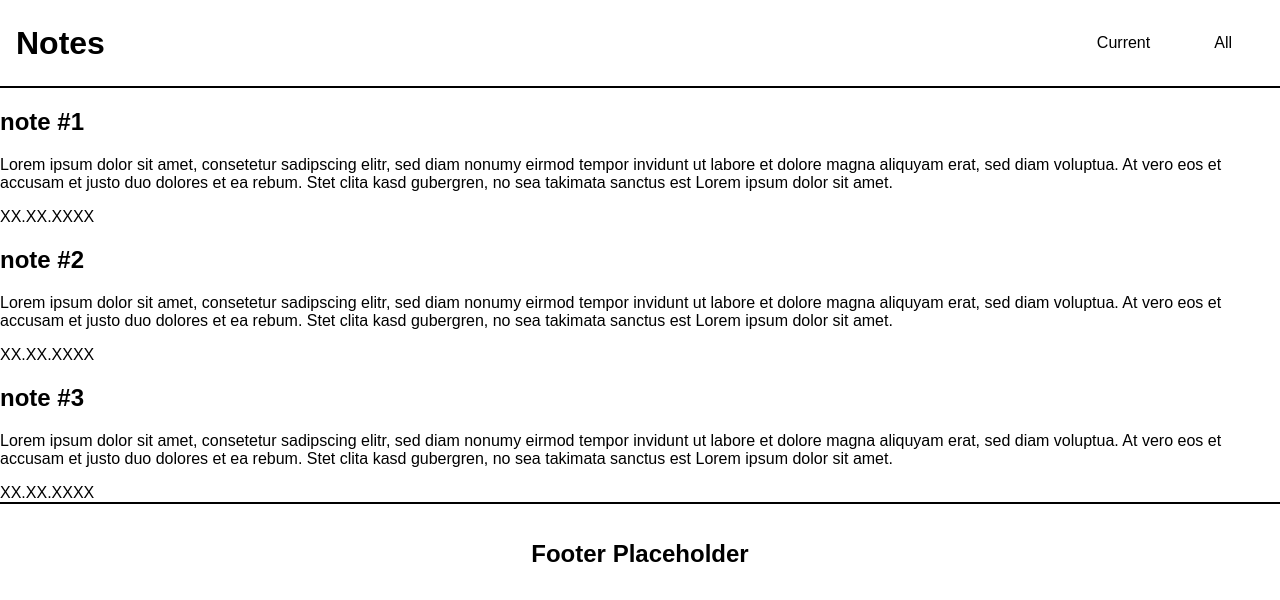
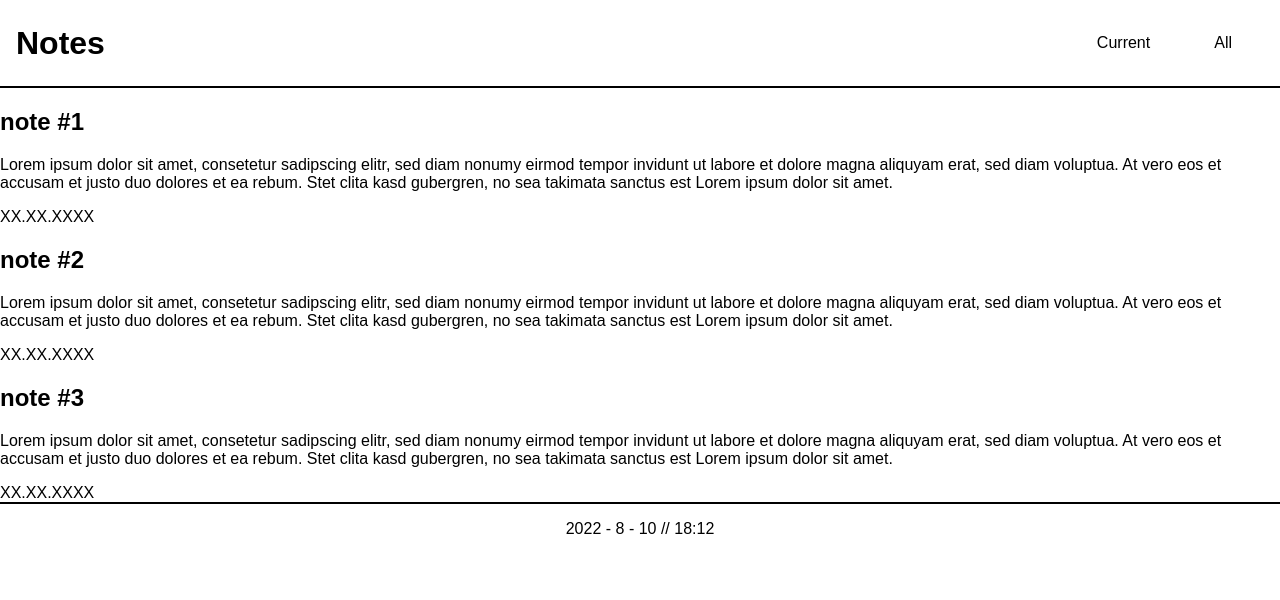
Before and after one commit to yannhn/notes, a React (Create React App) app: page / in a window 1280 px wide. Shown: the top 600 px of the page. Built offline with nearby package versions, Linux system fonts and the light colour scheme.

Commit message:
add time and date

```diff
--- a/src/components/UI/CurrentDate/CurrentDate.js
+++ b/src/components/UI/CurrentDate/CurrentDate.js
@@ -0,0 +1,21 @@
+export default function CurrentDate() {
+  const today = new Date();
+
+  const year = today.getFullYear();
+  const month = today.getMonth() + 1;
+  const day = today.getDate();
+
+  const hours = today.getHours();
+  const minutes = today.getMinutes();
+
+  const fullDate = `${year} - ${month} - ${day}`;
+  const fullTime = `${hours}:${minutes}`;
+
+  return (
+    <>
+      <span>
+        {fullDate} // {fullTime}
+      </span>
+    </>
+  );
+}
--- a/src/components/UI/Footer/Footer.js
+++ b/src/components/UI/Footer/Footer.js
@@ -1,9 +1,10 @@
+import CurrentDate from "../CurrentDate/CurrentDate";
 import { StyledFooter } from "./Styled";
 
 export default function Footer() {
   return (
     <StyledFooter>
-      <h2>Footer Placeholder</h2>
+      <CurrentDate />
     </StyledFooter>
   );
 }
--- a/src/components/UI/Header/Styled.js
+++ b/src/components/UI/Header/Styled.js
@@ -22,7 +22,7 @@ export const StyledListItem = styled.li`
 export const StyledListAnchor = styled.a`
   text-decoration: none;
   color: #000;
-  transition: all 0.3s ease 0s;
+  transition: 0.2s ease;
 
   &:hover {
     color: #bad;
```
